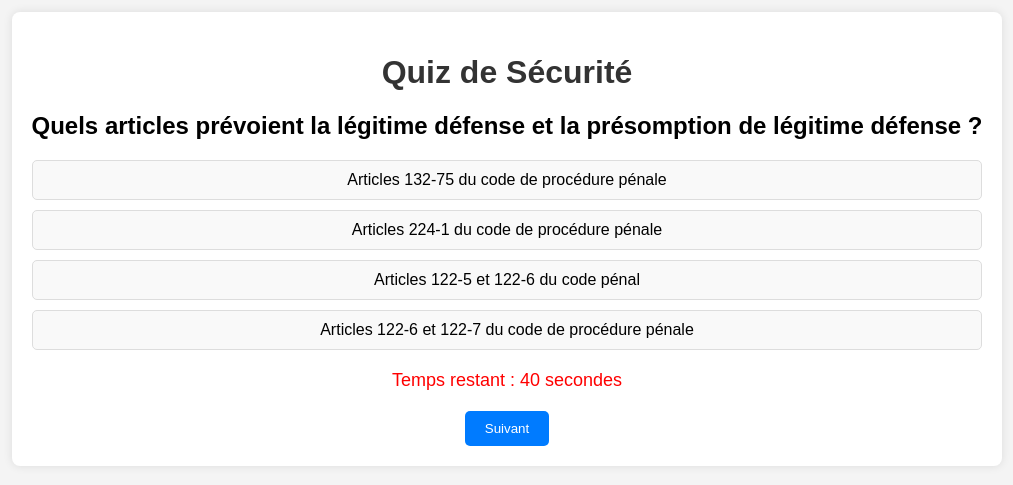
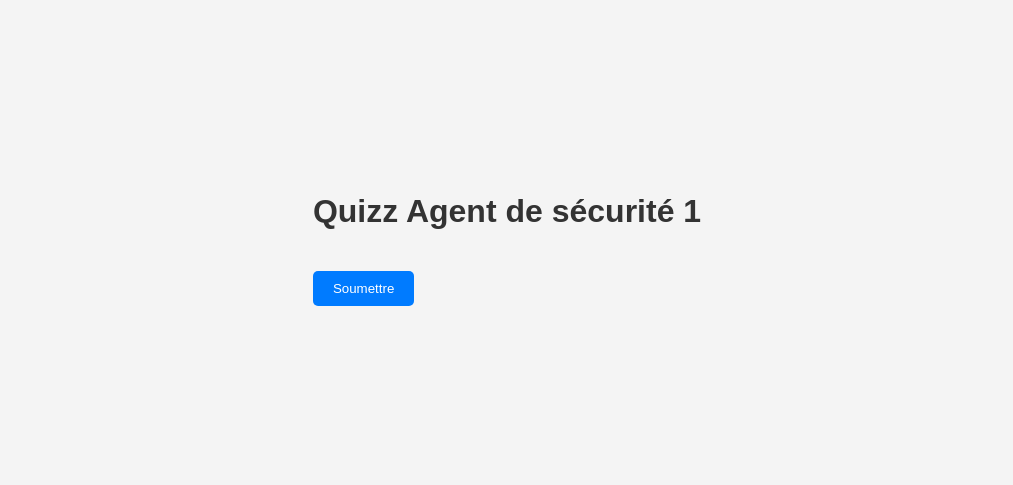
Before and after one commit to Ivellios76/Quizz-Agent-de-s-curit-, a plain HTML site: page index.html in a window 1280 px wide. Shown: the part 161-646 px from the top of the page, without its empty margins (133-1146 px from the left). Drawn offline with Linux system fonts and the light colour scheme.

Commit message:
index.html

```diff
--- a/index.html
+++ b/index.html
@@ -3,17 +3,17 @@
 <head>
     <meta charset="UTF-8">
     <meta name="viewport" content="width=device-width, initial-scale=1.0">
-    <title>Quiz de Sécurité</title>
+    <title>Quizz Agent de sécurité 1</title>
     <link rel="stylesheet" href="styles.css">
 </head>
 <body>
-    <div class="container">
-        <h1>Quiz de Sécurité</h1>
-        <div id="quiz-container"></div>
-        <div id="timer"></div>
-        <button id="next-button">Suivant</button>
+    <div id="quizContainer">
+        <h1>Quizz Agent de sécurité 1</h1>
+        <div id="questionContainer"></div>
+        <button id="submitButton" onclick="submitAnswer()">Soumettre</button>
+        <div id="time"></div>
     </div>
-    <script src="quiz.js"></script>
-    <script src="main.js"></script>
+    <div id="result" style="display: none;"></div>
+    <script src="quiz.js" defer></script>
 </body>
 </html>
```
